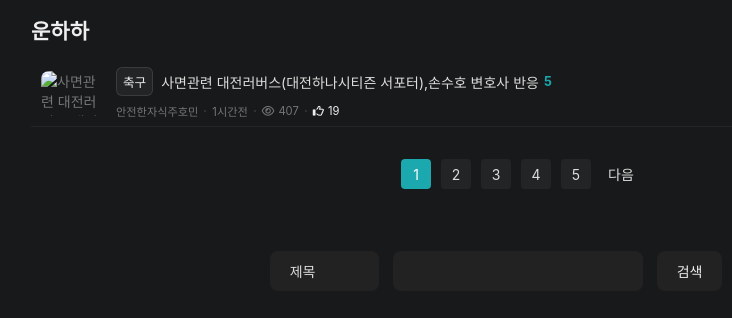
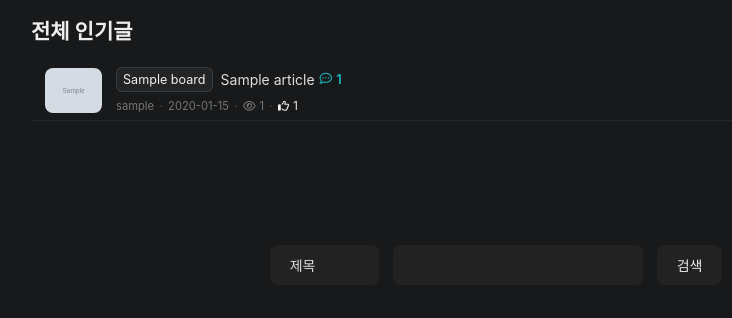
Before and after one commit to edgebbowc/unhaha, a Spring app: page /home in a window 1280 px wide. Shown: the part 155-473 px from the top of the page, without its empty margins (144-876 px from the left). Run offline with Thymeleaf, Linux system fonts and the light colour scheme; the template is opened without the code that fills it: most values are stand-ins (such as "Sample title", 1, 10 or a date in 2020); grey boxes marked "Sample" are stand-in pictures; data that the repository does not hold is empty; some of the project's set-up classes (security, data sources, template engines, error pages and the like) are left out, and stand-ins take their place.

Commit message:
:sparkles: feat: 인기글 페이지를 동적 Thymeleaf 템플릿으로 구현
- 정적 HTML을 실제 데이터 바인딩하는 동적 페이지로 전환
- 게시글 목록, 댓글 수, 조회수 등 모든 데이터 동적 표시
- 동적 페이지네이션 시스템 구현 (검색/일반 상태 분리)
- 댓글 수 아이콘 및 조건부 표시로 UI 개선
- URL 파라미터 관리 및 네비게이션 구조 완성

```diff
--- a/src/main/resources/templates/home.html
+++ b/src/main/resources/templates/home.html
@@ -26,53 +26,71 @@
     <article id="list">
         <section id="title">
             <h1>
-                <div>운하하</div>
+                <div>전체 인기글</div>
             </h1>
         </section>
         <section id="boardList" class="">
-            <a class="item" href="/best/178184?page=1">
+            <a class="item" th:each="article : ${articles}" th:href="@{/best/{articleId}(articleId=${article.id}, page=${currentPage})}">
                 <div class="image">
-                    <img alt="사면관련 대전러버스(대전하나시티즌 서포터),손수호 변호사 반응">
+                    <img th:if="${article.thumb}" th:src="${article.thumb}" style="width: 57.38px">
+                    <i class="fa-regular fa-file-lines" th:unless="${article.thumb}"></i>
                 </div>
                 <div class="info">
                     <div class="titleContainer">
-                        <span class="category">축구</span>
+                        <span class="category" th:text="${article.board}">카테고리</span>
                         <span class="title">
-                            <span class="text">사면관련 대전러버스(대전하나시티즌 서포터),손수호 변호사 반응</span>
-                            <span class="commentCount">5</span>
+                            <span class="text" th:text="${article.title}">제목</span>
+                            <span class="commentCount" th:if="${article.commentCount > 0}">
+                                <i class="fa-regular fa-comment-dots"></i>
+                                <span th:text="${article.commentCount}">0</span>
+                            </span>
                         </span>
                     </div>
                     <div class="etc">
-                        <div class="nickName">안전한자식주호민</div>
+                        <div class="nickName" th:text="${article.userNickName}">닉네임</div>
                         <div class="dot"></div>
-                        <div class="datetime">1시간전</div>
+                        <div class="datetime" th:text="${article.dateTime}">1시간전</div>
                         <div class="dot"></div>
-                        <div class="viewCount"><i class="fa-regular fa-eye"></i>407</div>
-                        <div class="dot"></div>
-                        <div class="likeCount"><i class="fa-regular fa-thumbs-up"></i>19</div>
+                        <div class="viewCount"><i class="fa-regular fa-eye"></i><th:block th:text="${article.viewCount}"></th:block></div>
+                        <th:block th:if="${article.likeCount} > 0">
+                            <div class="dot"></div>
+                            <div class="likeCount"><i class="fa-regular fa-thumbs-up"></i><th:block th:text="${article.likeCount}"></th:block></div>
+                        </th:block>
                     </div>
                 </div>
             </a>
         </section>
 
-        <section class="pagination">
-            <div class="prev"></div>
+        <section class="pagination" th:unless="${keyword}">
+            <div class="prev">
+                <a th:if="${start > 1}" th:href="@{|?page=${start - 1}|}">이전</a>
+            </div>
             <div class="number">
-                <a class="selected">1</a>
-                <a class="notSelected" href="?page=2">2</a>
-                <a class="notSelected" href="?page=3">3</a>
-                <a class="notSelected" href="?page=4">4</a>
-                <a class="notSelected" href="?page=5">5</a>
+                <a th:each="page: ${#numbers.sequence(start, end)}"
+                   th:classappend="${page == articles.number+1} ? 'selected' : 'notSelected'"th:text="${page}" th:href="@{|?page=${page}|}"></a>
             </div>
             <div class="next">
-                <a href="?page=6">다음</a>
+                <a th:if="${end < articles.totalPages}" th:href="@{|?page=${start + maxPage}|}">다음</a>
+            </div>
+        </section>
+
+        <section class="pagination" th:if="${keyword}">
+            <div class="prev">
+                <a th:if="${start > 1}" th:href="@{|?searchType=${searchType}&keyword=${keyword}&page=${start - 1}|}">이전</a>
+            </div>
+            <div class="number">
+                <a th:each="page: ${#numbers.sequence(start, end)}"
+                   th:classappend="${page == articles.number+1} ? 'selected' : 'notSelected'"th:text="${page}" th:href="@{|?searchType=${searchType}&keyword=${keyword}&page=${page}|}"></a>
+            </div>
+            <div class="next">
+                <a th:if="${end < articles.totalPages}" th:href="@{|?searchType=${searchType}&keyword=${keyword}&page=${start + maxPage}|}">다음</a>
             </div>
         </section>
 
         <div class="searchAndWrite">
             <div></div>
             <div>
-                <form action="/best">
+                <form action="/">
                     <div class="search">
                         <select name="searchType">
                             <option value="title">제목</option>
@@ -85,7 +103,7 @@
                 </form>
             </div>
             <div class="write">
-                <a sec:authorize="isAuthenticated()" href="/write/new">글쓰기</a>
+                <a sec:authorize="isAuthenticated()" th:href="@{/write/new}">글쓰기</a>
             </div>
         </div>
     </article>
```
